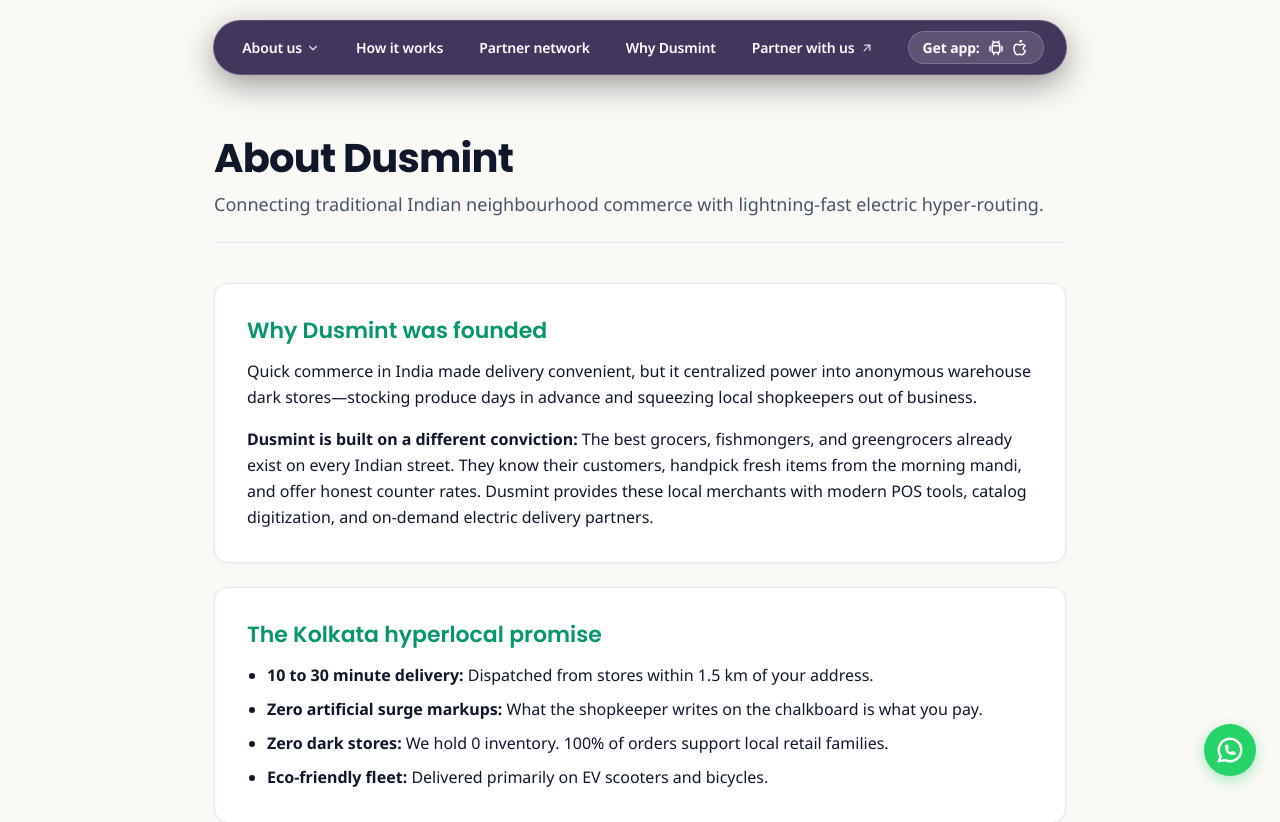
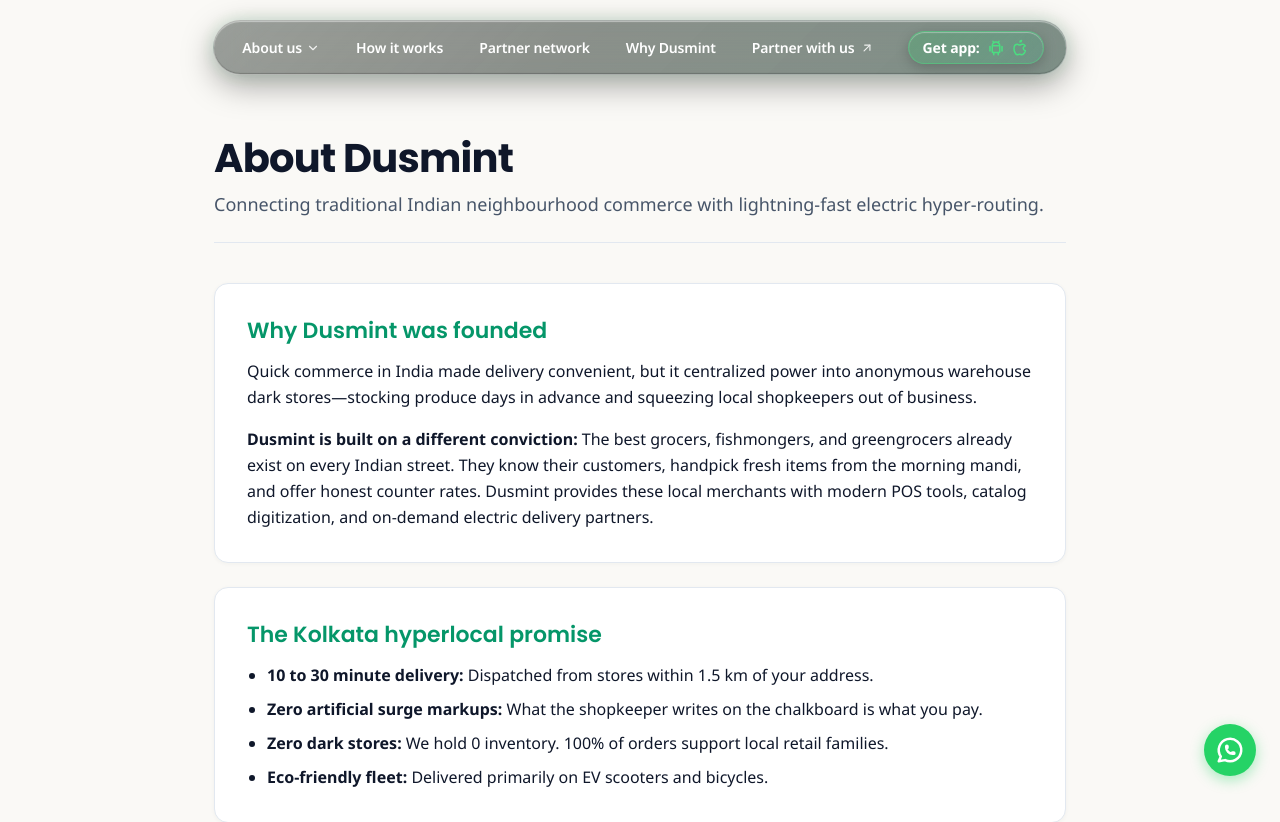
Before and after one commit to DusMint/dusmint_web, a Next.js app: page /about in a window 1280 px wide. Shown: the top 822 px of the page. Built offline with nearby package versions, Linux system fonts and the light colour scheme.

Commit message:
feat: add Hero component and Navbar module styles

```diff
--- a/components/Navbar.module.css
+++ b/components/Navbar.module.css
@@ -12,26 +12,44 @@
   transition: transform 0.25s ease, opacity 0.25s ease;
 }
 
-/* Rounded Capsule Pill Bar (Zepto Style) */
+/* Rounded Capsule Pill Bar (Zepto Style) — Transparent Mirror / Liquid Glass with Green Accent */
 .pillContainer {
   pointer-events: auto;
   display: inline-flex;
   align-items: center;
   gap: 28px;
   padding: 10px 22px;
-  background: rgba(28, 12, 60, 0.82);
-  backdrop-filter: blur(20px);
-  -webkit-backdrop-filter: blur(20px);
-  border: 1px solid rgba(255, 255, 255, 0.16);
+  background: linear-gradient(
+    135deg,
+    rgba(255, 255, 255, 0.16) 0%,
+    rgba(255, 255, 255, 0.04) 40%,
+    rgba(16, 185, 129, 0.08) 100%
+  ), rgba(8, 20, 14, 0.48);
+  backdrop-filter: blur(24px) saturate(180%);
+  -webkit-backdrop-filter: blur(24px) saturate(180%);
+  border: 1px solid rgba(255, 255, 255, 0.28);
   border-radius: 9999px;
-  box-shadow: 0 10px 32px rgba(0, 0, 0, 0.38);
+  box-shadow:
+    0 10px 32px rgba(0, 0, 0, 0.35),
+    inset 0 1px 1px 0 rgba(255, 255, 255, 0.45),
+    inset 0 -1px 1px 0 rgba(0, 0, 0, 0.2),
+    0 0 18px rgba(34, 197, 94, 0.12);
   transition: all 0.25s cubic-bezier(0.16, 1, 0.3, 1);
 }
 
 .pillContainer:hover {
-  background: rgba(28, 12, 60, 0.90);
-  border-color: rgba(255, 255, 255, 0.24);
-  box-shadow: 0 12px 38px rgba(0, 0, 0, 0.45);
+  background: linear-gradient(
+    135deg,
+    rgba(255, 255, 255, 0.22) 0%,
+    rgba(255, 255, 255, 0.06) 40%,
+    rgba(34, 197, 94, 0.14) 100%
+  ), rgba(8, 24, 16, 0.58);
+  border-color: rgba(74, 222, 128, 0.45);
+  box-shadow:
+    0 12px 38px rgba(0, 0, 0, 0.42),
+    inset 0 1px 2px 0 rgba(255, 255, 255, 0.55),
+    inset 0 -1px 1px 0 rgba(0, 0, 0, 0.2),
+    0 0 26px rgba(34, 197, 94, 0.25);
 }
 
 /* Desktop Navigation Links Group */
@@ -57,13 +75,14 @@
   text-decoration: none;
   cursor: pointer;
   padding: 4px 6px;
-  transition: color 0.15s ease, opacity 0.15s ease;
+  transition: color 0.15s ease, opacity 0.15s ease, text-shadow 0.15s ease;
   white-space: nowrap;
 }
 
 .navLink:hover,
 .navItemBtn:hover {
-  color: #D8B4FE;
+  color: #4ADE80;
+  text-shadow: 0 0 12px rgba(74, 222, 128, 0.55);
 }
 
 .chevron {
@@ -90,13 +109,20 @@
   top: calc(100% + 14px);
   left: -10px;
   min-width: 195px;
-  background: rgba(22, 9, 48, 0.96);
-  backdrop-filter: blur(22px);
-  -webkit-backdrop-filter: blur(22px);
-  border: 1px solid rgba(255, 255, 255, 0.16);
+  background: linear-gradient(
+    165deg,
+    rgba(14, 32, 22, 0.88) 0%,
+    rgba(6, 18, 12, 0.94) 100%
+  );
+  backdrop-filter: blur(24px) saturate(180%);
+  -webkit-backdrop-filter: blur(24px) saturate(180%);
+  border: 1px solid rgba(74, 222, 128, 0.3);
   border-radius: 16px;
   padding: 8px;
-  box-shadow: 0 16px 42px rgba(0, 0, 0, 0.5);
+  box-shadow:
+    0 16px 42px rgba(0, 0, 0, 0.58),
+    inset 0 1px 1px rgba(255, 255, 255, 0.28),
+    0 0 20px rgba(34, 197, 94, 0.14);
   display: flex;
   flex-direction: column;
   gap: 4px;
@@ -126,16 +152,20 @@
 }
 
 .dropdownLink:hover {
-  background-color: rgba(255, 255, 255, 0.12);
-  color: #FFFFFF;
+  background-color: rgba(34, 197, 94, 0.16);
+  color: #4ADE80;
 }
 
-/* Get App Action Item */
+/* Get App Action Item — Emerald Glass Pill */
 .getAppPill {
   display: inline-flex;
   align-items: center;
   gap: 7px;
-  background: rgba(255, 255, 255, 0.14);
+  background: linear-gradient(
+    135deg,
+    rgba(34, 197, 94, 0.24) 0%,
+    rgba(16, 185, 129, 0.14) 100%
+  );
   padding: 6px 14px;
   border-radius: 9999px;
   color: #FFFFFF;
@@ -143,15 +173,25 @@
   font-size: 14px;
   font-weight: 700;
   letter-spacing: -0.15px;
-  border: 1px solid rgba(255, 255, 255, 0.2);
+  border: 1px solid rgba(74, 222, 128, 0.45);
+  box-shadow:
+    0 4px 14px rgba(0, 0, 0, 0.2),
+    inset 0 1px 1px rgba(255, 255, 255, 0.35);
   transition: all 0.2s ease;
   cursor: pointer;
   white-space: nowrap;
 }
 
 .getAppPill:hover {
-  background: rgba(255, 255, 255, 0.24);
-  border-color: rgba(255, 255, 255, 0.35);
+  background: linear-gradient(
+    135deg,
+    rgba(34, 197, 94, 0.38) 0%,
+    rgba(16, 185, 129, 0.24) 100%
+  );
+  border-color: #4ADE80;
+  box-shadow:
+    0 6px 20px rgba(34, 197, 94, 0.35),
+    inset 0 1px 2px rgba(255, 255, 255, 0.45);
   transform: scale(1.03);
 }
 
@@ -166,12 +206,13 @@
 }
 
 .osIcon {
-  color: #FFFFFF;
-  transition: transform 0.15s ease;
+  color: #4ADE80;
+  transition: transform 0.15s ease, color 0.15s ease;
 }
 
 .getAppPill:hover .osIcon {
   transform: translateY(-1px);
+  color: #86EFAC;
 }
 
 /* =========================================================
@@ -191,13 +232,16 @@
   .pillContainer {
     padding: 2px;
     gap: 0;
-    box-shadow: 0 8px 24px rgba(0, 0, 0, 0.45);
+    box-shadow:
+      0 8px 24px rgba(0, 0, 0, 0.45),
+      inset 0 1px 1px rgba(255, 255, 255, 0.35);
   }
 
   .getAppPill {
     padding: 8px 18px;
     background: transparent;
     border: none;
+    box-shadow: none;
     font-size: 14px;
   }
 }
```
Also changed, not shown: components/Hero.tsx (+5 -5 lines).
